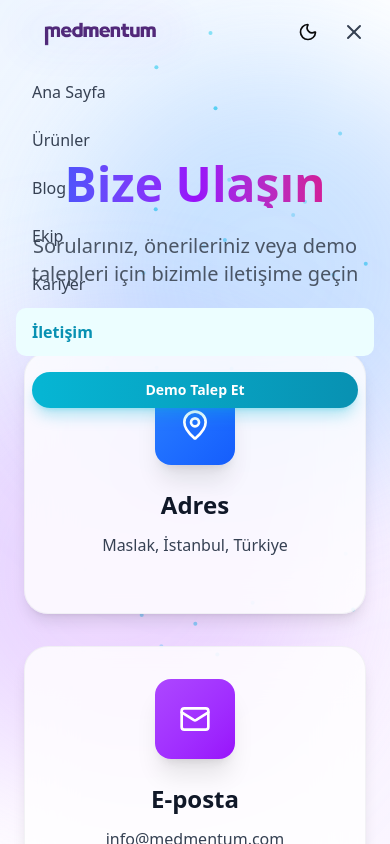
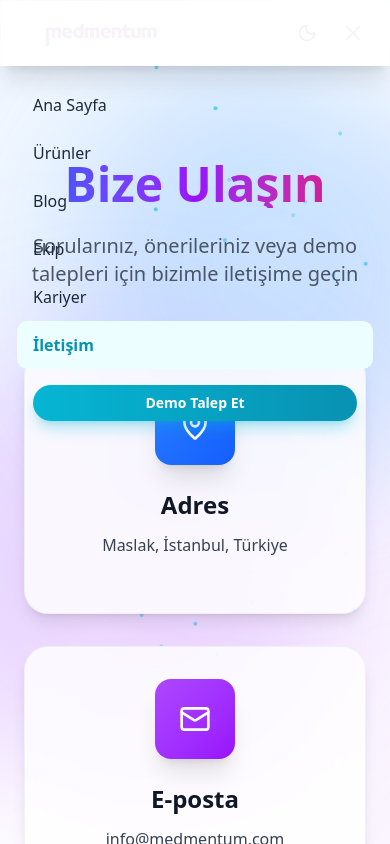
Before and after one commit to bsyilmaz/medmentum, a React (Vite) app: page /contact in a window 390 px wide. Both pictures are taken after a click on the button "Menüyü Aç/Kapat". Shown: the top 844 px of the page. Built offline with nearby package versions, Linux system fonts and the light colour scheme.

Commit message:
Mobile: solid mobile menu overlay, body scroll lock, media scaling; fix mobile readability

```diff
--- a/src/components/layout/Header.jsx
+++ b/src/components/layout/Header.jsx
@@ -18,6 +18,18 @@ const Header = () => {
     return () => window.removeEventListener('scroll', handleScroll)
   }, [])
 
+  // Lock body scroll when mobile menu is open
+  useEffect(() => {
+    if (isMobileMenuOpen) {
+      document.body.style.overflow = 'hidden'
+    } else {
+      document.body.style.overflow = ''
+    }
+    return () => {
+      document.body.style.overflow = ''
+    }
+  }, [isMobileMenuOpen])
+
   const navItems = [
     { name: 'Ana Sayfa', path: '/' },
     { name: 'Ürünler', path: '/products' },
@@ -33,7 +45,7 @@ const Header = () => {
       animate={{ y: 0 }}
       className={`
         fixed top-0 left-0 right-0 z-50 transition-all duration-300
-        ${isScrolled ? 'glass-effect shadow-lg' : 'bg-transparent'}
+        ${isScrolled || isMobileMenuOpen ? 'glass-effect shadow-lg' : 'bg-transparent'}
       `}
     >
       <nav className="container mx-auto px-4 sm:px-6 py-3 sm:py-4">
@@ -123,19 +135,31 @@ const Header = () => {
             <button
               onClick={() => setIsMobileMenuOpen(!isMobileMenuOpen)}
               className="p-2 text-gray-700 dark:text-gray-300"
+              aria-label="Menüyü Aç/Kapat"
+              aria-expanded={isMobileMenuOpen}
             >
               {isMobileMenuOpen ? <X size={24} /> : <Menu size={24} />}
             </button>
           </div>
         </div>
 
-        {/* Mobile Menu */}
+        {/* Mobile Overlay + Menu */}
         {isMobileMenuOpen && (
           <motion.div
-            initial={{ opacity: 0, y: -20 }}
-            animate={{ opacity: 1, y: 0 }}
-            exit={{ opacity: 0, y: -20 }}
-            className="md:hidden mt-4 pb-4"
+            initial={{ opacity: 0 }}
+            animate={{ opacity: 1 }}
+            exit={{ opacity: 0 }}
+            className="md:hidden fixed inset-0 z-40"
+          >
+            {/* Backdrop */}
+            <div className="absolute inset-0 bg-white/95 dark:bg-gray-900/95" />
+
+            {/* Menu Panel */}
+            <motion.div
+              initial={{ y: -20, opacity: 0 }}
+              animate={{ y: 0, opacity: 1 }}
+              transition={{ duration: 0.2 }}
+              className="relative z-50 mt-20 px-4 pb-6"
             >
               {navItems.map((item) => (
                 <Link
@@ -146,7 +170,7 @@ const Header = () => {
                     block py-3 px-4 rounded-lg
                     ${location.pathname === item.path
                       ? 'bg-primary-50 dark:bg-primary-900/30 text-primary-600 dark:text-primary-400 font-semibold'
-                    : 'text-gray-700 dark:text-gray-300 hover:bg-gray-50 dark:hover:bg-gray-800'}
+                      : 'text-gray-800 dark:text-gray-200 hover:bg-gray-50 dark:hover:bg-gray-800'}
                   `}
                 >
                   {item.name}
@@ -160,6 +184,7 @@ const Header = () => {
                 </Link>
               </div>
             </motion.div>
+          </motion.div>
         )}
       </nav>
     </motion.header>
--- a/src/index.css
+++ b/src/index.css
@@ -65,6 +65,13 @@
   html {
     scroll-behavior: smooth;
   }
+
+  /* Mobile-friendly media defaults */
+  img, video, canvas, svg {
+    max-width: 100%;
+    height: auto;
+    display: block;
+  }
 }
 
 @layer utilities {
@@ -130,19 +137,19 @@
   --color-border: var(--border);
   --color-input: var(--input);
   --color-ring: var(--ring);
-  --color-chart-1: var(--chart-1);
-  --color-chart-2: var(--chart-2);
-  --color-chart-3: var(--chart-3);
-  --color-chart-4: var(--chart-4);
-  --color-chart-5: var(--chart-5);
-  --color-sidebar: var(--sidebar);
-  --color-sidebar-foreground: var(--sidebar-foreground);
-  --color-sidebar-primary: var(--sidebar-primary);
-  --color-sidebar-primary-foreground: var(--sidebar-primary-foreground);
-  --color-sidebar-accent: var(--sidebar-accent);
-  --color-sidebar-accent-foreground: var(--sidebar-accent-foreground);
-  --color-sidebar-border: var(--sidebar-border);
-  --color-sidebar-ring: var(--sidebar-ring);
+  --chart-1: var(--chart-1);
+  --chart-2: var(--chart-2);
+  --chart-3: var(--chart-3);
+  --chart-4: var(--chart-4);
+  --chart-5: var(--chart-5);
+  --sidebar: var(--sidebar);
+  --sidebar-foreground: var(--sidebar-foreground);
+  --sidebar-primary: var(--sidebar-primary);
+  --sidebar-primary-foreground: var(--sidebar-primary-foreground);
+  --sidebar-accent: var(--sidebar-accent);
+  --sidebar-accent-foreground: var(--sidebar-accent-foreground);
+  --sidebar-border: var(--sidebar-border);
+  --sidebar-ring: var(--sidebar-ring);
 }
 
 :root {
```
Lines whose indentation alone changed are shown as unchanged.
